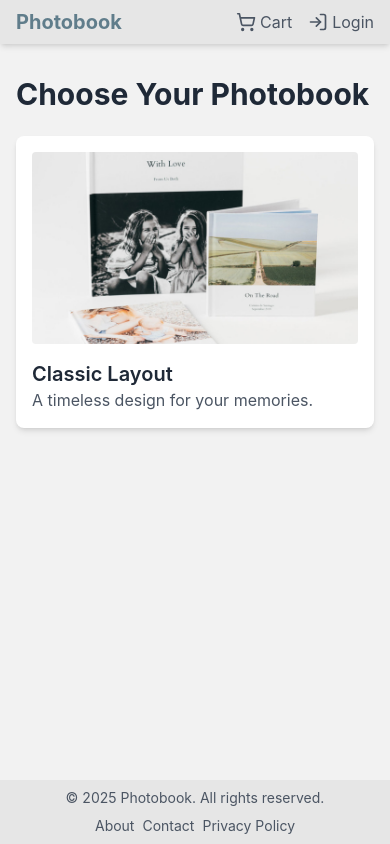
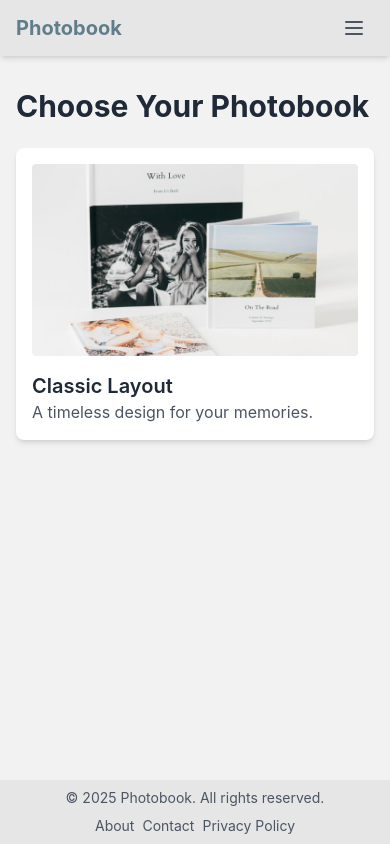
Before and after one commit to NickLimnios/photo-customizer-prototype, a React (Vite) app: page / in a window 390 px wide. Built offline with nearby package versions, Linux system fonts and the light colour scheme; no server answers; the HTML template or start-up script is replaced by a standard one.

Commit message:
Add mobile burger menu

```diff
--- a/src/Auth/LoginButton.tsx
+++ b/src/Auth/LoginButton.tsx
@@ -1,8 +1,13 @@
+import React from "react";
 import { Link, useNavigate } from "react-router-dom";
 import { LogIn, LogOut } from "lucide-react";
 import { useAuth } from "./AuthContext";
 
-export const LoginButton = () => {
+interface Props {
+  onClick?: () => void;
+}
+
+export const LoginButton: React.FC<Props> = ({ onClick }) => {
   const { user, signOut } = useAuth();
   const navigate = useNavigate();
 
@@ -12,6 +17,7 @@ export const LoginButton = () => {
         onClick={async () => {
           await signOut();
           navigate("/");
+          onClick?.();
         }}
         className="flex items-center text-text-secondary hover:text-accent-bluegray"
       >
@@ -24,6 +30,7 @@ export const LoginButton = () => {
   return (
     <Link
       to="/login"
+      onClick={onClick}
       className="flex items-center text-text-secondary hover:text-accent-bluegray"
     >
       <LogIn className="w-5 h-5 mr-1" />
--- a/src/Cart/CartButton.tsx
+++ b/src/Cart/CartButton.tsx
@@ -3,7 +3,10 @@ import { ShoppingCart } from "lucide-react";
 import { useEffect, useRef, useState } from "react";
 import { useCart } from "./useCart";
 
-export const CartButton = () => {
+interface Props {
+  onClick?: () => void;
+}
+export const CartButton: React.FC<Props> = ({ onClick }) => {
   const { state } = useCart();
   const itemCount = state.items.length;
 
@@ -22,6 +25,7 @@ export const CartButton = () => {
   return (
     <Link
       to="/cart"
+      onClick={onClick}
       className="group relative flex items-center text-text-secondary hover:text-accent-bluegray"
     >
       <div className="relative">
--- a/src/Layout/Header.tsx
+++ b/src/Layout/Header.tsx
@@ -1,22 +1,39 @@
+import { useState } from "react";
 import { Link } from "react-router-dom";
+import { Menu, X } from "lucide-react";
 import { CartButton } from "../Cart/CartButton";
 import { LoginButton } from "../Auth/LoginButton";
 import { useAuth } from "../Auth/AuthContext";
 
 const Header = () => {
   const { user } = useAuth();
+  const [mobileOpen, setMobileOpen] = useState(false);
 
   return (
     <header className="bg-topbar shadow-md">
-      <div className="max-w-7xl mx-auto px-4 py-2 tablet:py-4 flex justify-between items-center">
+      <div className="max-w-7xl mx-auto px-4 py-2 tablet:py-4 flex items-center relative">
         <Link to="/" className="text-xl font-bold text-accent-bluegray">
           Photobook
         </Link>
-        <div className="ml-auto flex items-center space-x-4 tablet:space-x-6">
+        <div className="ml-auto hidden tablet:flex items-center space-x-4 tablet:space-x-6">
           {user && <span className="text-text-secondary">{user.email}</span>}
           <CartButton />
           <LoginButton />
         </div>
+        <button
+          className="ml-auto tablet:hidden p-2 text-text-secondary"
+          onClick={() => setMobileOpen(!mobileOpen)}
+          aria-label="Toggle menu"
+        >
+          {mobileOpen ? <X className="w-6 h-6" /> : <Menu className="w-6 h-6" />}
+        </button>
+        {mobileOpen && (
+          <div className="absolute right-4 top-full mt-2 w-40 bg-surface shadow-lg rounded p-4 flex flex-col space-y-3 tablet:hidden">
+            {user && <span className="text-text-secondary">{user.email}</span>}
+            <CartButton onClick={() => setMobileOpen(false)} />
+            <LoginButton onClick={() => setMobileOpen(false)} />
+          </div>
+        )}
       </div>
     </header>
   );
```
Also changed, not shown: 1 other file (tests, documents, lock files or other folders).
